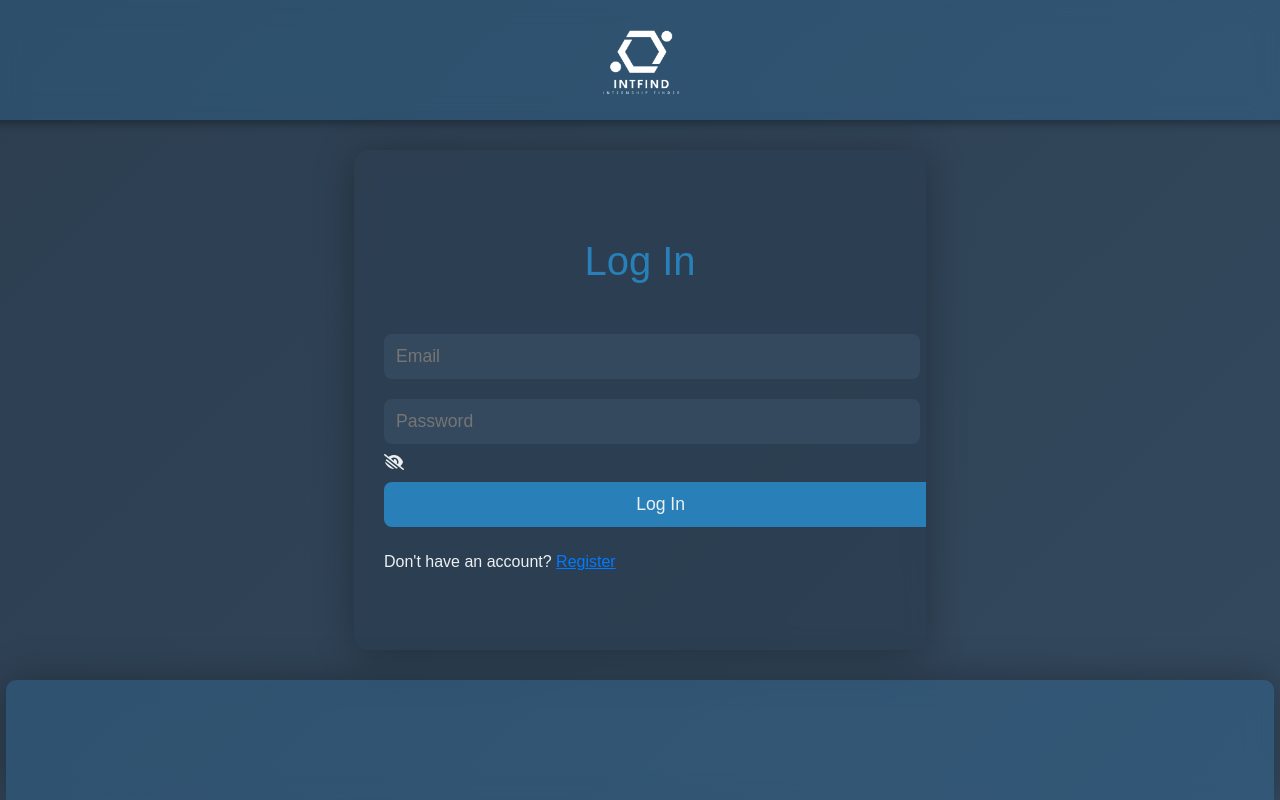
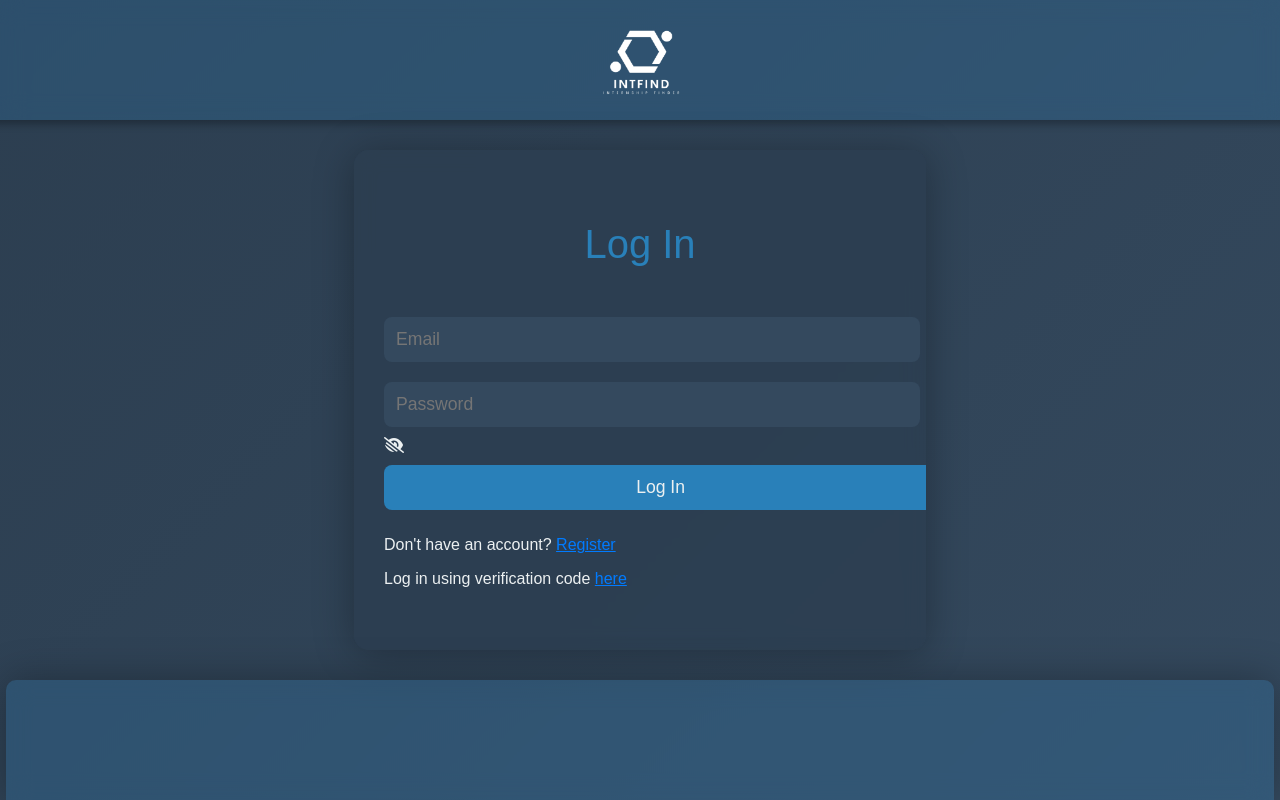
Before and after one commit to 4l0sh/intfind, a React (Create React App) app: page /login in a window 1280 px wide. Built offline with nearby package versions, Linux system fonts and the light colour scheme; a web font is replaced by a local one.

Commit message:
pages linked

```diff
--- a/src/auth/login.js
+++ b/src/auth/login.js
@@ -99,6 +99,12 @@ const Login = () => {
                     Register
                   </a>
                 </p>
+                <p>
+                  Log in using verification code{' '}
+                  <a href='/loginTest' className='link'>
+                    here
+                  </a>
+                </p>
               </form>
             </div>
           </div>
```
